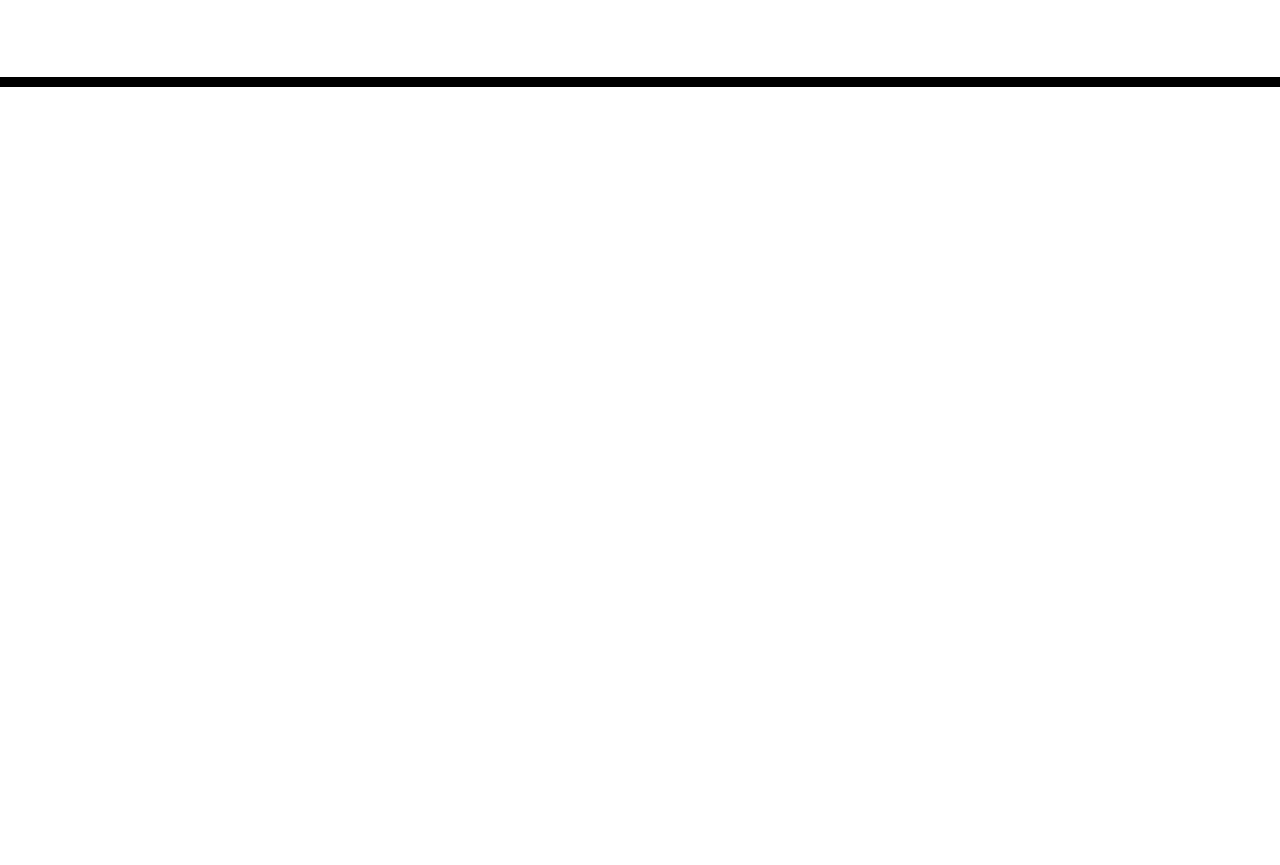
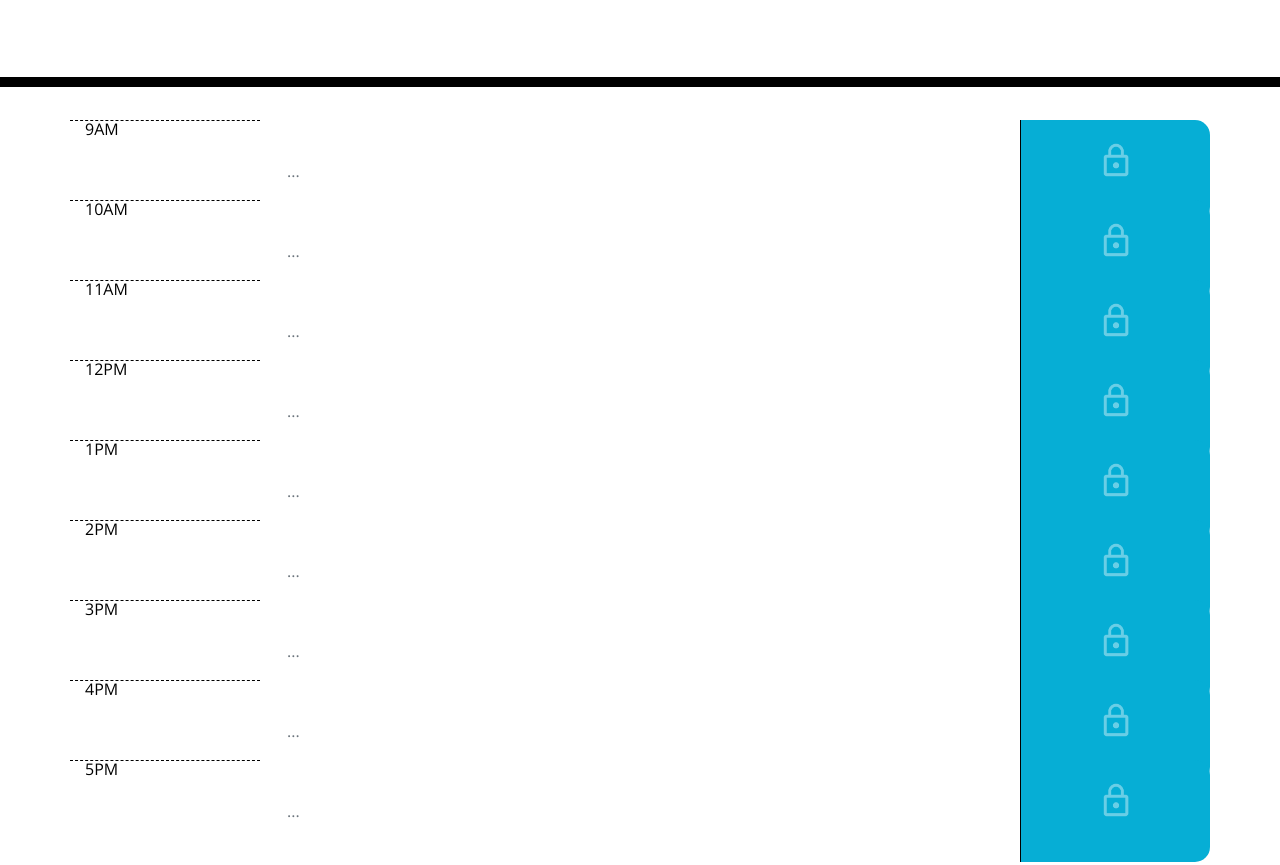
Before and after one commit to admakinh/makidailyplanner, a plain HTML site: page index.html in a window 1280 px wide. Shown: the part 181-1046 px from the top of the page. Before the commit the page ends 800 px from the top, so only its background shows below. Drawn offline with nearby package versions, Linux system fonts and the light colour scheme; files that its build step writes are made by us from their sources.

Commit message:
timeblocks created, textfield added, save icon created, ready to start javascript work.

```diff
--- a/assets/css/style.css
+++ b/assets/css/style.css
@@ -28,6 +28,10 @@ textarea {
 .time-block {
   text-align: center;
   border-radius: 15px;
+}
+
+.form-control {
+  border: none;
 }
 
 .row {
@@ -65,7 +69,15 @@ textarea {
   color: white;
 }
 
-.saveBtn i:hover {
-  font-size: 20px;
+.saveBtn img {
+  max-height: 80px;
+  padding: 20px;
+  opacity:0.4;
+  filter:alpha(opacity=40);
+}
+
+.saveBtn img:hover {
   transition: all 0.3s ease-in-out;
+  opacity:1.0;
+  filter:alpha(opacity=100);
 }
--- /dev/null
+++ b/assets/js/script.js
@@ -0,0 +1 @@
+// planner js
--- a/index.html
+++ b/index.html
@@ -1,24 +1,15 @@
 <!DOCTYPE html>
 <html lang="en">
+
 <head>
   <meta charset="UTF-8" />
   <meta name="viewport" content="width=device-width, initial-scale=1.0" />
   <meta http-equiv="X-UA-Compatible" content="ie=edge" />
-    <link
-      rel="stylesheet"
-      href="https://stackpath.bootstrapcdn.com/bootstrap/4.3.1/css/bootstrap.min.css"
-    />
-    <link
-      rel="stylesheet"
-      href="https://use.fontawesome.com/releases/v5.8.1/css/all.css"
-      integrity="sha384-50oBUHEmvpQ+1lW4y57PTFmhCaXp0ML5d60M1M7uH2+nqUivzIebhndOJK28anvf"
-      crossorigin="anonymous"
-    />
-    <link
-      href="https://fonts.googleapis.com/css?family=Open+Sans&display=swap"
-      rel="stylesheet"
-    />
-    <link rel="stylesheet" href="style.css" />
+  <link rel="stylesheet" href="https://stackpath.bootstrapcdn.com/bootstrap/4.3.1/css/bootstrap.min.css" />
+  <link rel="stylesheet" href="https://use.fontawesome.com/releases/v5.8.1/css/all.css"
+    integrity="sha384-50oBUHEmvpQ+1lW4y57PTFmhCaXp0ML5d60M1M7uH2+nqUivzIebhndOJK28anvf" crossorigin="anonymous" />
+  <link href="https://fonts.googleapis.com/css?family=Open+Sans&display=swap" rel="stylesheet" />
+  <link rel="stylesheet" href="./assets/css/style.css" />
   <title>Work Day Scheduler</title>
 </head>
 
@@ -29,10 +20,81 @@
     <p id="currentDay" class="lead"></p>
   </header>
   <div class="container">
-      <!-- Timeblocks go here -->
+    <div class="row">
+      <div class="col-2 hour">9AM</div>
+      <div class="col-8 textarea">
+        <input class="form-control textarea" type="text" placeholder="...">
+      </div>
+      <div class="col-2 d-flex justify-content-center saveBtn"><img src="./assets/images/save-icon.png"
+          class="img-fluid i" alt="save icon"></div>
+    </div>
+    <div class="row">
+      <div class="col-2 hour">10AM</div>
+      <div class="col-8 textarea">
+        <input class="form-control textarea" type="text" placeholder="...">
+      </div>
+      <div class="col-2 d-flex justify-content-center saveBtn"><img src="./assets/images/save-icon.png"
+          class="img-fluid i" alt="save icon"></div>
+    </div>
+    <div class="row">
+      <div class="col-2 hour">11AM</div>
+      <div class="col-8 textarea">
+        <input class="form-control textarea" type="text" placeholder="...">
+      </div>
+      <div class="col-2 d-flex justify-content-center saveBtn"><img src="./assets/images/save-icon.png"
+          class="img-fluid i" alt="save icon"></div>
+    </div>
+    <div class="row">
+      <div class="col-2 hour">12PM</div>
+      <div class="col-8 textarea">
+        <input class="form-control textarea" type="text" placeholder="...">
+      </div>
+      <div class="col-2 d-flex justify-content-center saveBtn"><img src="./assets/images/save-icon.png"
+          class="img-fluid i" alt="save icon"></div>
+    </div>
+    <div class="row">
+      <div class="col-2 hour">1PM</div>
+      <div class="col-8 textarea">
+        <input class="form-control textarea" type="text" placeholder="...">
+      </div>
+      <div class="col-2 d-flex justify-content-center saveBtn"><img src="./assets/images/save-icon.png"
+          class="img-fluid i" alt="save icon"></div>
+    </div>
+    <div class="row">
+      <div class="col-2 hour">2PM</div>
+      <div class="col-8 textarea">
+        <input class="form-control textarea" type="text" placeholder="...">
+      </div>
+      <div class="col-2 d-flex justify-content-center saveBtn"><img src="./assets/images/save-icon.png"
+          class="img-fluid i" alt="save icon"></div>
+    </div>
+    <div class="row">
+      <div class="col-2 hour">3PM</div>
+      <div class="col-8 textarea">
+        <input class="form-control textarea" type="text" placeholder="...">
+      </div>
+      <div class="col-2 d-flex justify-content-center saveBtn"><img src="./assets/images/save-icon.png"
+          class="img-fluid i" alt="save icon"></div>
+    </div>
+    <div class="row">
+      <div class="col-2 hour">4PM</div>
+      <div class="col-8 textarea">
+        <input class="form-control textarea" type="text" placeholder="...">
+      </div>
+      <div class="col-2 d-flex justify-content-center saveBtn"><img src="./assets/images/save-icon.png"
+          class="img-fluid i" alt="save icon"></div>
+    </div>
+    <div class="row">
+      <div class="col-2 hour">5PM</div>
+      <div class="col-8 textarea">
+        <input class="form-control textarea" type="text" placeholder="...">
+      </div>
+      <div class="col-2 d-flex justify-content-center saveBtn"><img src="./assets/images/save-icon.png"
+          class="img-fluid i" alt="save icon"></div>
     </div>
 
     <script src="https://cdnjs.cloudflare.com/ajax/libs/jquery/3.2.1/jquery.min.js"></script>
     <script src="https://cdnjs.cloudflare.com/ajax/libs/moment.js/2.24.0/moment.min.js"></script>
 </body>
+
 </html>
```
Also changed, not shown: assets/images/save-icon.png (added), 2 other files. Lines whose indentation alone changed are shown as unchanged.
